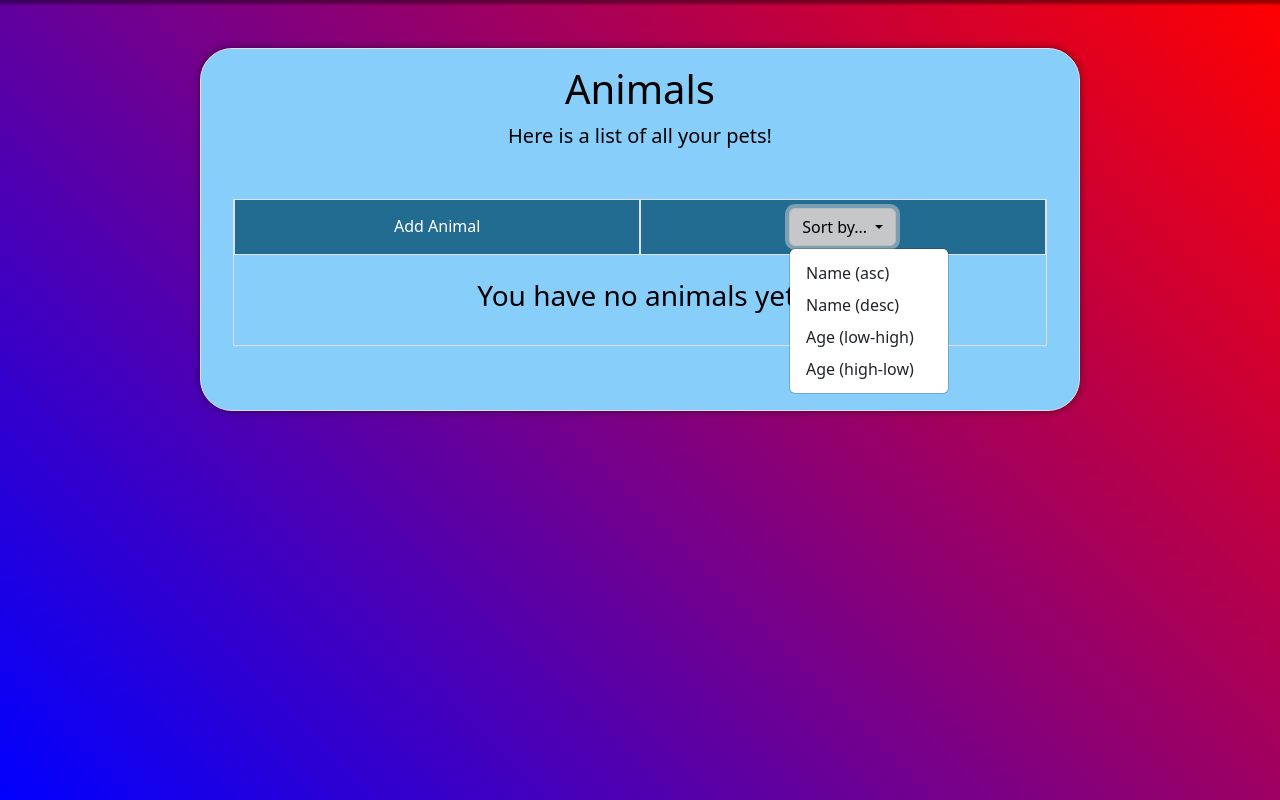
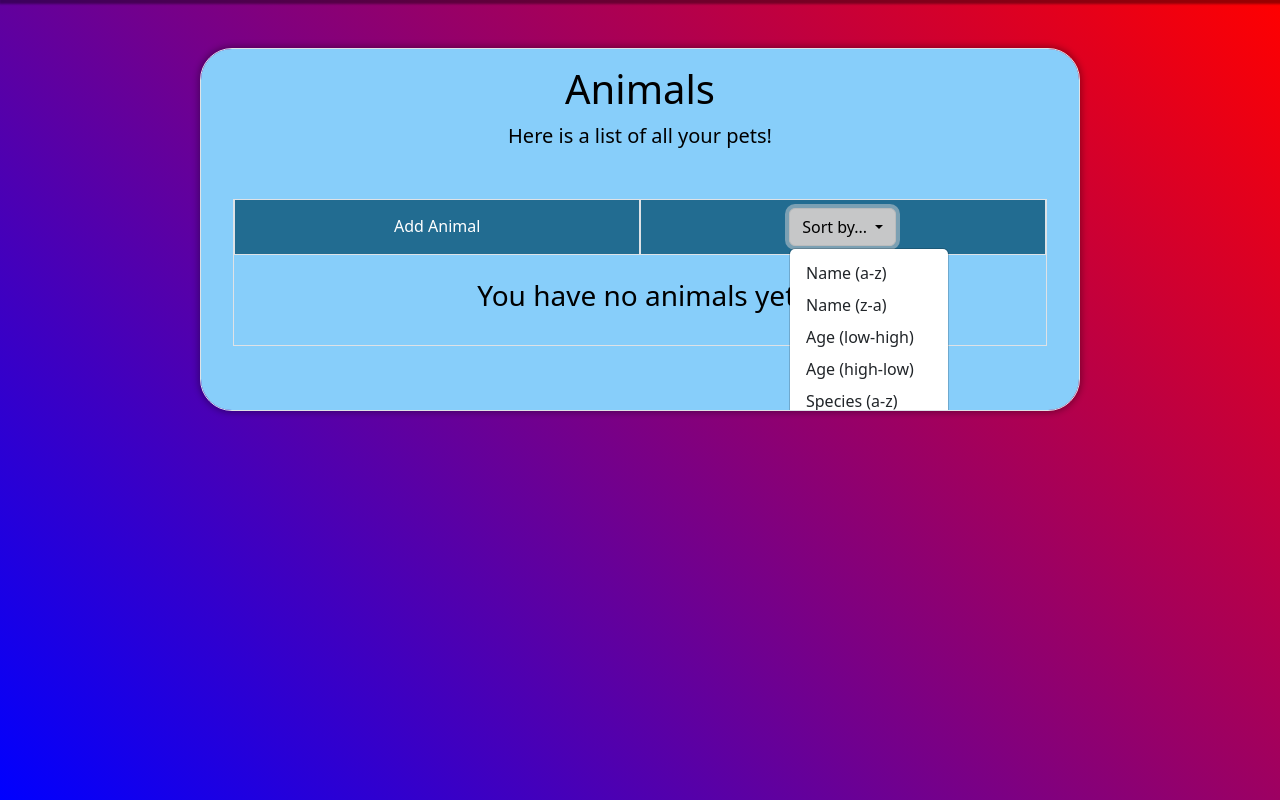
Before and after one commit to TobyJWalker/animal-tracker, a Flask app: page /animals in a window 1280 px wide, after a click on "Sort by...". Shown: the part 56-856 px from the top of the page. Run offline with Flask 3, Linux system fonts and the light colour scheme; the visitor is signed in with stand-in values (Sample User, id 1).

Commit message:
Added extra sorting options

```diff
--- a/templates/animal_list.html
+++ b/templates/animal_list.html
@@ -19,10 +19,12 @@
                             Sort by...
                         </button>
                         <ul class="dropdown-menu">
-                            <li><a class="dropdown-item" href="#">Name (asc)</a></li>
-                            <li><a class="dropdown-item" href="#">Name (desc)</a></li>
-                            <li><a class="dropdown-item" href="#">Age (low-high)</a></li>
-                            <li><a class="dropdown-item" href="#">Age (high-low)</a></li>
+                            <li><a class="dropdown-item" href="/animals/sort/name-asc">Name (a-z)</a></li>
+                            <li><a class="dropdown-item" href="/animals/sort/name-desc">Name (z-a)</a></li>
+                            <li><a class="dropdown-item" href="/animals/sort/age-asc">Age (low-high)</a></li>
+                            <li><a class="dropdown-item" href="/animals/sort/age-desc">Age (high-low)</a></li>
+                            <li><a class="dropdown-item" href="/animals/sort/species-asc">Species (a-z)</a></li>
+                            <li><a class="dropdown-item" href="/animals/sort/species-desc">Species (z-a)</a></li>
                         </ul>
                     </div>
                 </div>
```
